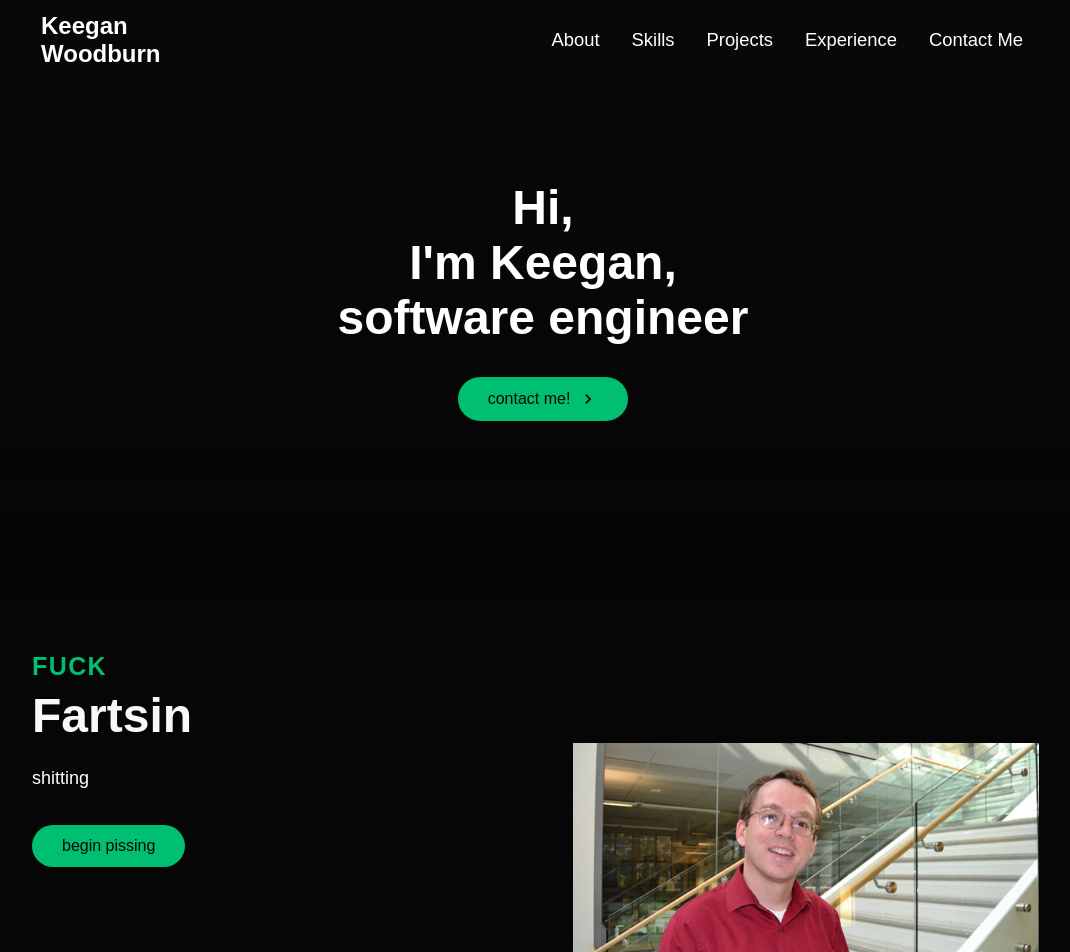
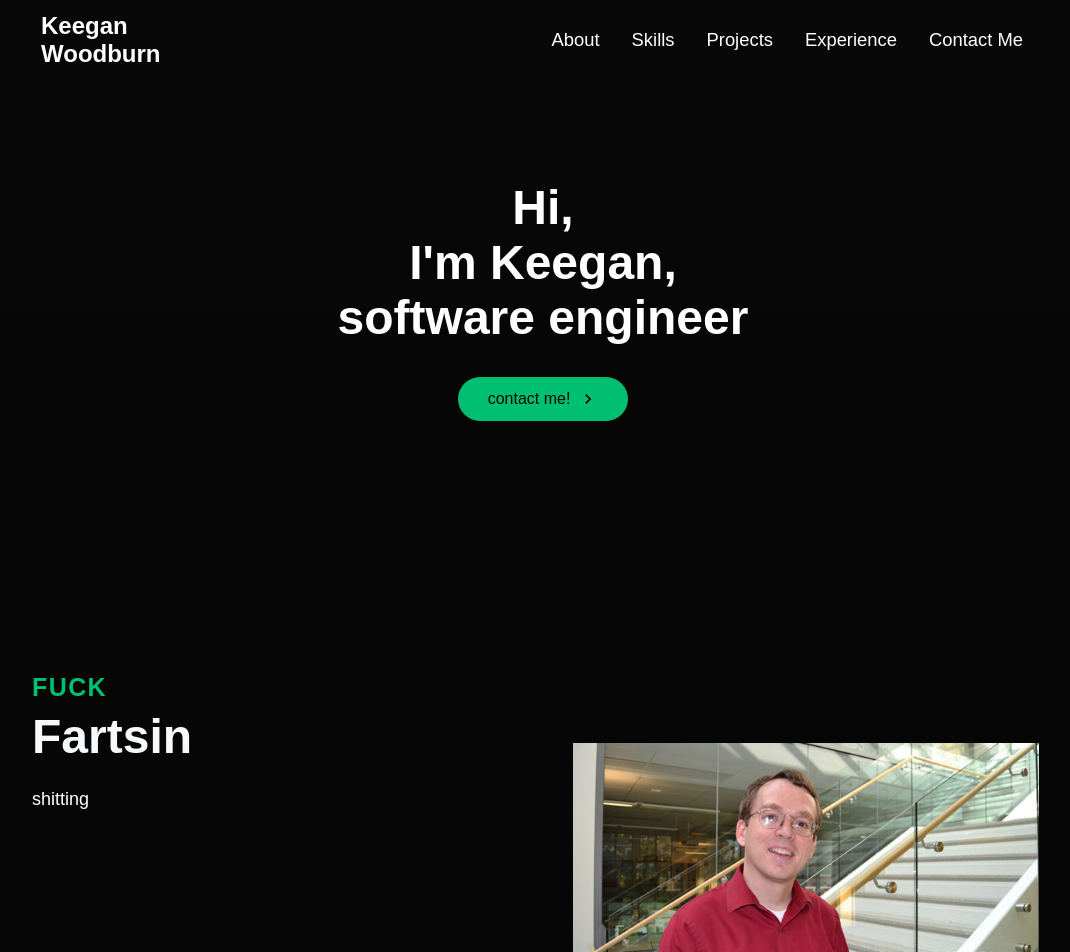
Before and after one commit to TheDeafOne/portfolio, a React (Create React App) app: page / in a window 1280 px wide. Shown: the top 952 px of the page, without its empty margins (97-1167 px from the left). Built offline with nearby package versions, Linux system fonts and the light colour scheme.

Commit message:
remove unecessary class calls

```diff
--- a/src/components/InfoSection/index.js
+++ b/src/components/InfoSection/index.js
@@ -9,11 +9,9 @@ import {
     TopLine,
     Heading,
     Subtitle,
-    BtnWrap,
     ImgWrap,
     Img
 } from './InfoElements'
-import { Button } from '../ButtonElements';
 
 const InfoSection = ({
     lightBg,
@@ -24,12 +22,8 @@ const InfoSection = ({
     headLine,
     darkText,
     description,
-    buttonLabel,
     img,
-    alt,
-    primary,
-    dark,
-    dark2
+    alt
 }) => {
   return (
     <>
@@ -41,18 +35,6 @@ const InfoSection = ({
                             <TopLine>{topLine}</TopLine>
                             <Heading lightText={lightText}>{headLine}</Heading>
                             <Subtitle darkText={darkText}>{description}</Subtitle>
-                            <BtnWrap>
-                                <Button
-                                to='home'
-                                primary={primary ? 1 : 0}
-                                dark={dark ? 1 : 0}
-                                dark2={dark2 ? 1 : 0}
-                                smooth={true}
-                                spy={true}
-                                exact='true'
-                                offset={-80}
-                                >{buttonLabel}</Button>
-                            </BtnWrap>
                         </TextWrapper>
                     </Column1>
                     <Column2>
--- a/src/components/Navbar/index.js
+++ b/src/components/Navbar/index.js
@@ -42,18 +42,10 @@ const Navbar = ({ toggle }) => {
                         <FaBars />
                     </MobileIcon>
                     <NavMenu>
-                        {/* <NavItem>
-                            <NavLinks
-                            to="home"
-                            onClick={toggleHome}
-                            activeClass="active">
-                                Home
-                            </NavLinks>
-                        </NavItem> */}
                         <NavItem>
                             <NavLinks
                             to="about"
-                            smooth={true}
+                            smooth='true'
                             duration={1000}
                             spy={true}
                             exact='true'
@@ -63,7 +55,7 @@ const Navbar = ({ toggle }) => {
                         </NavItem>
                         <NavItem>
                             <NavLinks to="skills"
-                            smooth={true}
+                            smooth='true'
                             duration={1000}
                             spy={true}
                             exact='true'
@@ -74,7 +66,7 @@ const Navbar = ({ toggle }) => {
                         <NavItem>
                             <NavLinks
                             to="projects"
-                            smooth={true}
+                            smooth='true'
                             duration={1000}
                             spy={true}
                             exact='true'
@@ -85,7 +77,7 @@ const Navbar = ({ toggle }) => {
                         <NavItem>
                             <NavLinks
                             to="experience"
-                            smooth={true}
+                            smooth='true'
                             duration={1000}
                             spy={true}
                             exact='true'
@@ -96,7 +88,7 @@ const Navbar = ({ toggle }) => {
                         <NavItem>
                             <NavLinks
                             to="contact"
-                            smooth={true}
+                            smooth='true'
                             duration={1000}
                             spy={true}
                             exact='true'
```
